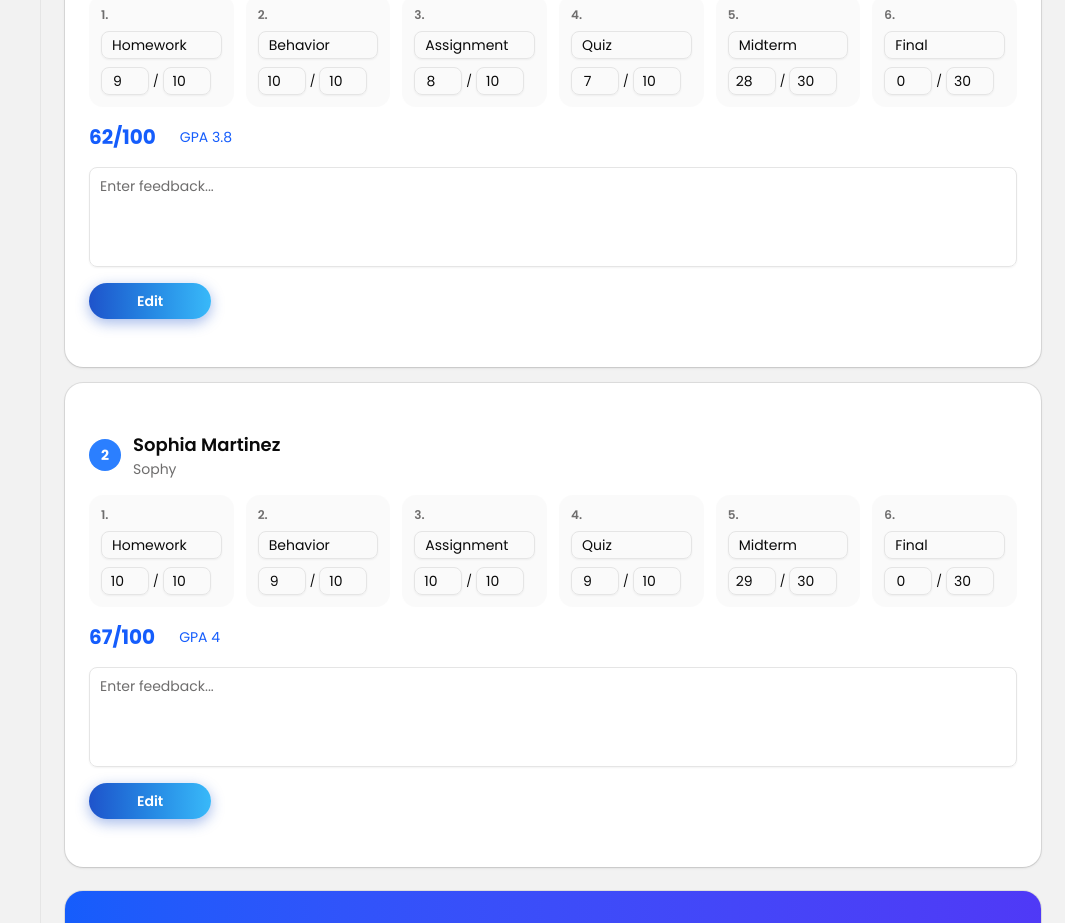
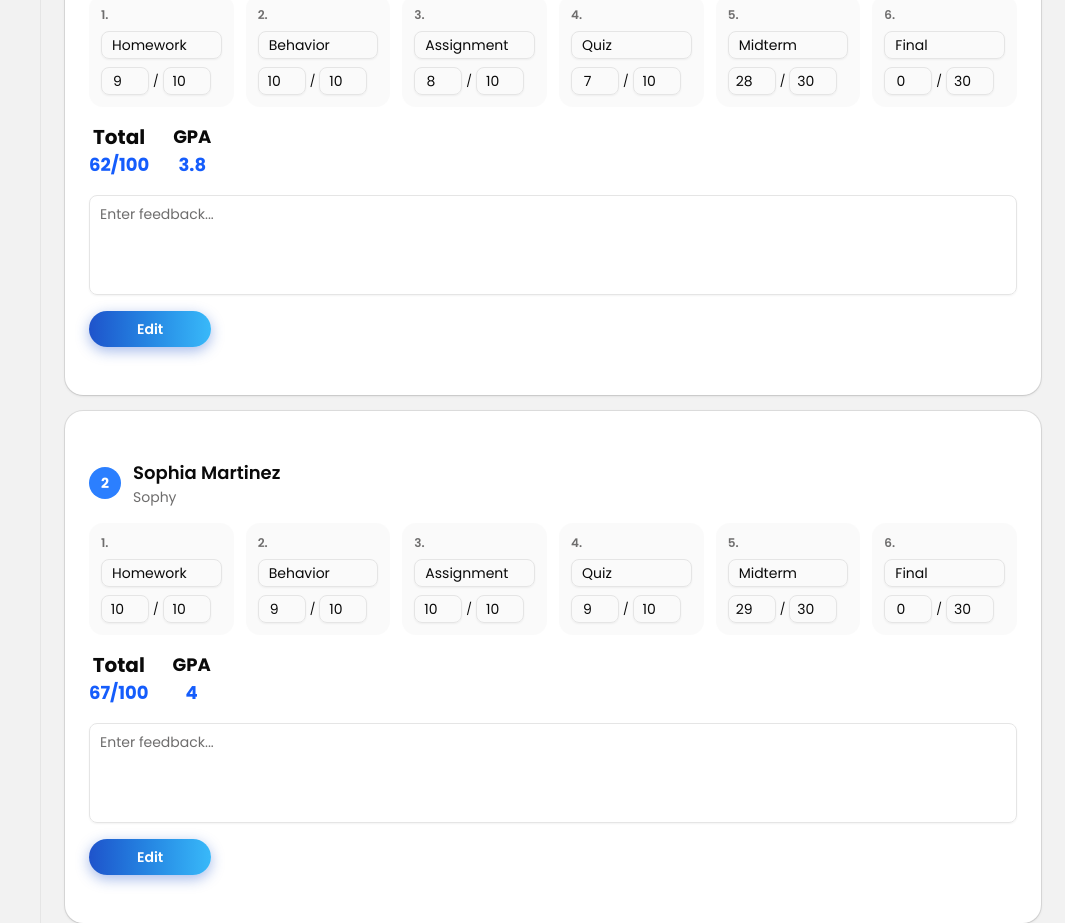
Before and after one commit to nicknasakt7/iSchool-Frontend, a Next.js app: page /assessments in a window 1280 px wide. Shown: the part 800-1723 px from the top of the page, without its empty margins (215-1280 px from the left). Built offline with nearby package versions, Linux system fonts and the light colour scheme.

Commit message:
feat(assessments):Adjust total and gpa text size and color

```diff
--- a/src/components/features/assessments/studentPerformance-card.tsx
+++ b/src/components/features/assessments/studentPerformance-card.tsx
@@ -115,12 +115,16 @@
           ))}
         </div>
 
-        {/* ลบ Add Score ไปแล้ว */}
-
         {/* Total */}
         <div className="flex items-center gap-6">
-          <p className="text-xl font-bold text-blue-600">{total}/100</p>
-          <p className="text-new-blue-500">GPA {gpa}</p>
+          <div className="flex flex-col text-xl items-center font-bold">
+            Total
+            <p className="text-lg font-bold text-new-blue-500">{total}/100</p>
+          </div>
+          <div className="flex flex-col items-center text-lg font-bold">
+            GPA
+            <p className="text-lg font-bold text-new-blue-500">{gpa}</p>
+          </div>
         </div>
 
         {/* Comment */}
```
